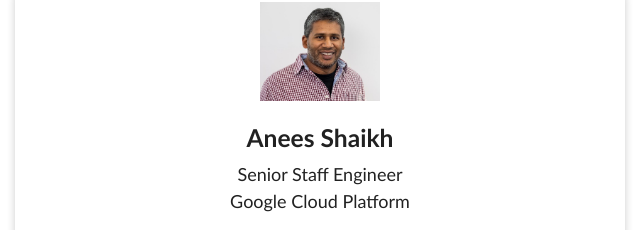
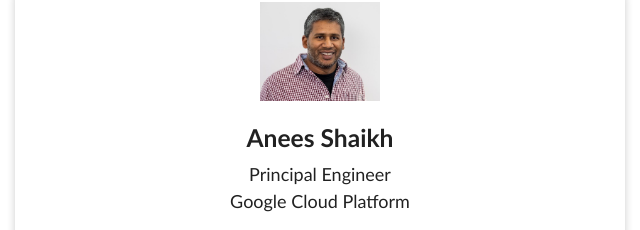
Before and after one commit to karthickj/netverify2021, a plain HTML site: page index.html in a window 1280 px wide. Shown: the part 1834-2064 px from the top of the page, 15-655 px from the left. Drawn offline with nearby package versions, Linux system fonts and the light colour scheme; a script that the page names is missing.

Commit message:
Update index.html

```diff
--- a/index.html
+++ b/index.html
@@ -235,7 +235,7 @@
           <center>
             <img src="index_files/image008.jpg" alt="Anees" style="width:30%">
             <h5><b>Anees Shaikh</b></h5>
-            <h7>Senior Staff Engineer</h7><br>
+            <h7>Principal Engineer</h7><br>
             <h7>Google Cloud Platform</h7>
           </center>
         </div>
```
